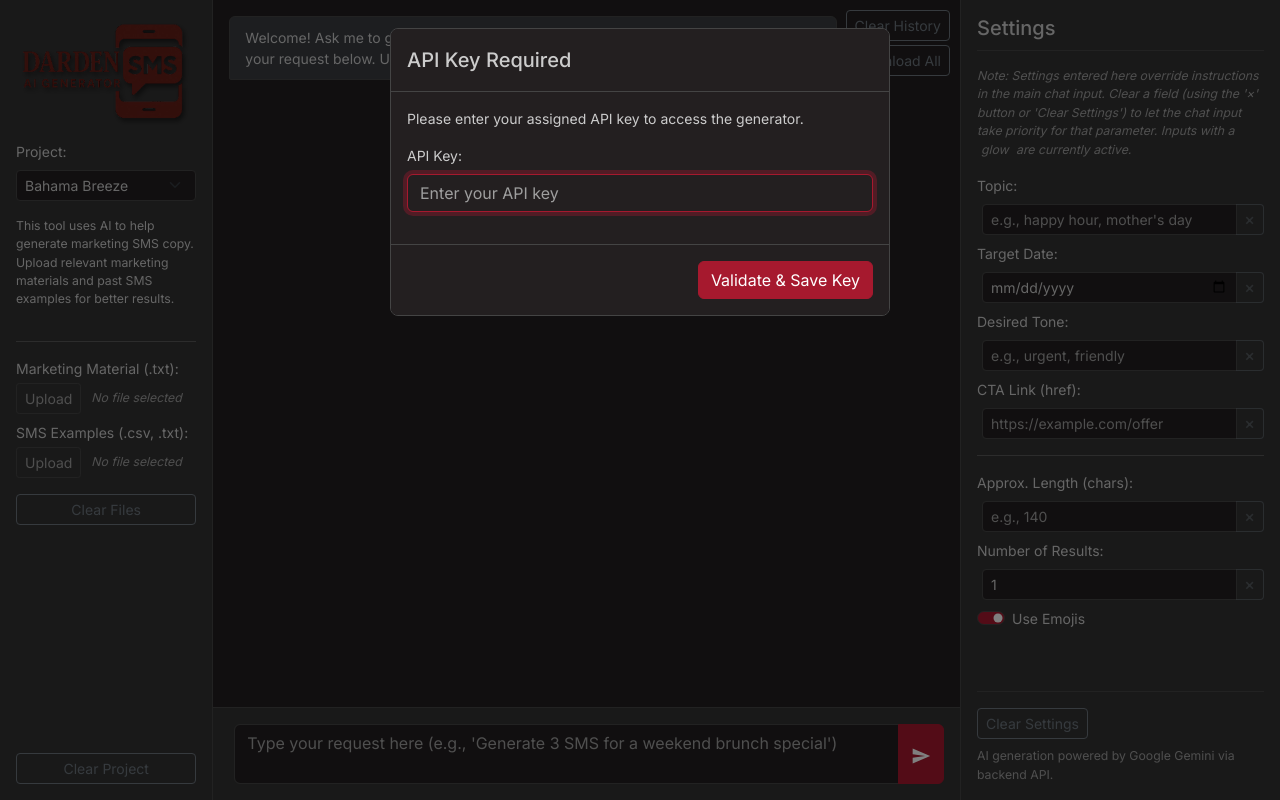
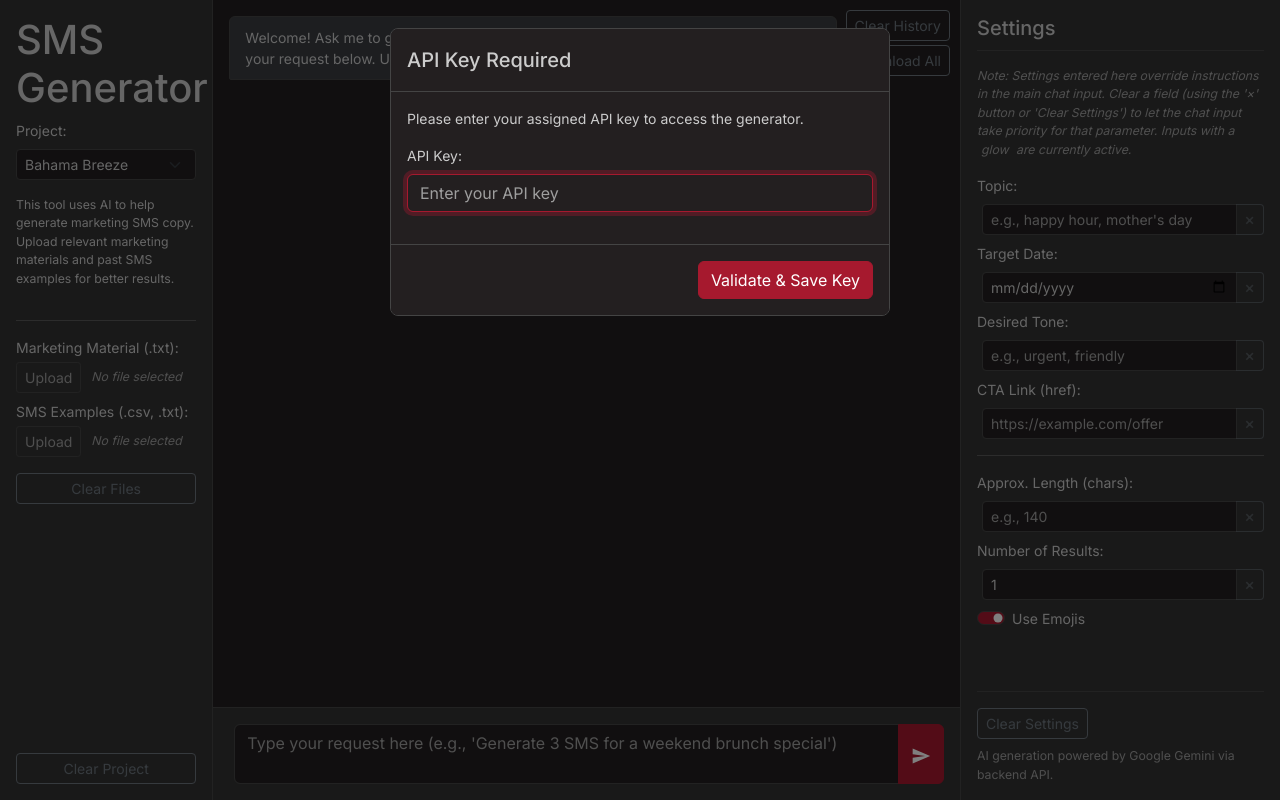
Before and after one commit to blakemckinniss/sms-generator-frontend, a plain HTML site: page index.html in a window 1280 px wide. Drawn offline with Linux system fonts and the light colour scheme.

Commit message:
Update index.html

```diff
--- a/index.html
+++ b/index.html
@@ -18,7 +18,7 @@
         <div class="row g-0 flex-grow-1">
             <!-- Left Sidebar -->
             <aside class="col-12 col-md-2 bg-light p-3 d-flex flex-column sidebar left-sidebar">
-                 <img src="logo.png" alt="Darden SMS Generator Logo" class="app-logo mb-3" style="max-width: 100%; height: auto;">
+                 <h1>SMS Generator</h1>
                  <div class="project-selector mb-3">
                      <label for="project" class="form-label">Project:</label>
                      <select id="project" name="project" class="form-select form-select-sm">
```
